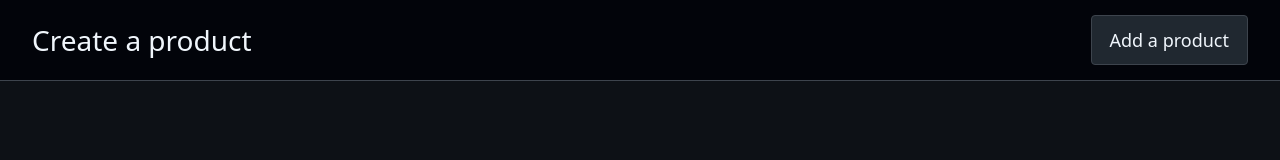
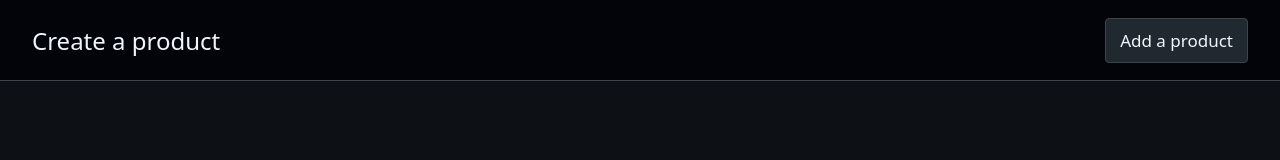
Before and after one commit to abdulazizfateh/5.6homework-CR-WebStorage, a plain HTML site: page index.html in a window 1280 px wide. Drawn offline with Linux system fonts and the light colour scheme.

Commit message:
Fixed - UI & JS bug

```diff
--- a/js/app.js
+++ b/js/app.js
@@ -91,6 +91,7 @@ formEl.addEventListener("submit", (e) => {
     formEl.children[4].value = "";
     hideOverlay();
     hideForm();
+    localStorage.setItem("form", JSON.stringify(false));
 })
 
 if (isFormPoppedUp == true) {
--- a/main.css
+++ b/main.css
@@ -150,7 +150,7 @@ input {
 
 .nav_logo {
     a {
-        font-size: 28px;
+        font-size: 24px;
         font-weight: 500;
     }
 }
@@ -158,10 +158,10 @@ input {
 .nav_create_btn_wrapper {}
 
 .nav_create_btn {
-    padding: 12px 18px;
+    padding: 10px 14px;
     border: 1px solid var(--primary-border);
     border-radius: 4px;
-    font-size: 18px;
+    font-size: 17px;
     font-weight: 500;
     background-color: var(--primary-card-btn-bg);
     transition: .1s ease-out;
@@ -214,6 +214,7 @@ input {
         max-width: 100%;
         max-height: 100%;
         border-radius: 8px;
+        object-fit: cover;
     }
 }
 
```
